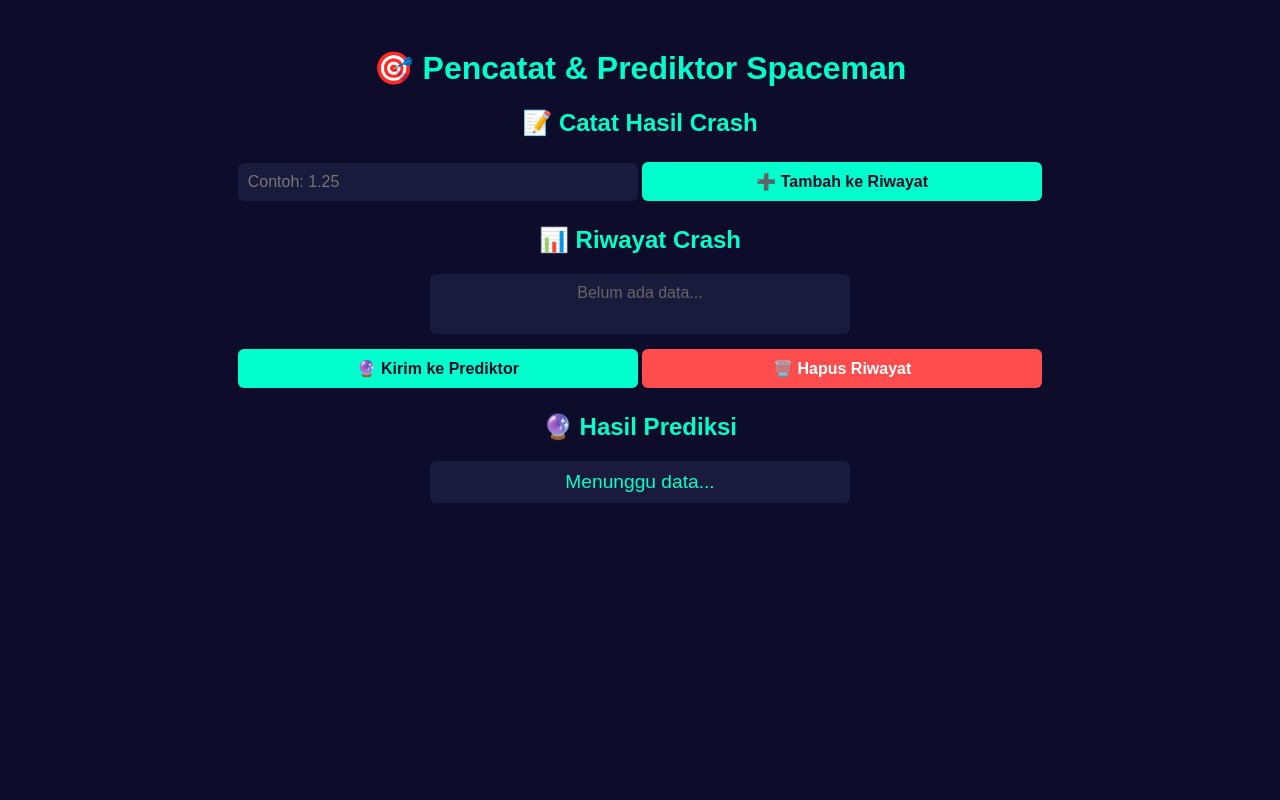
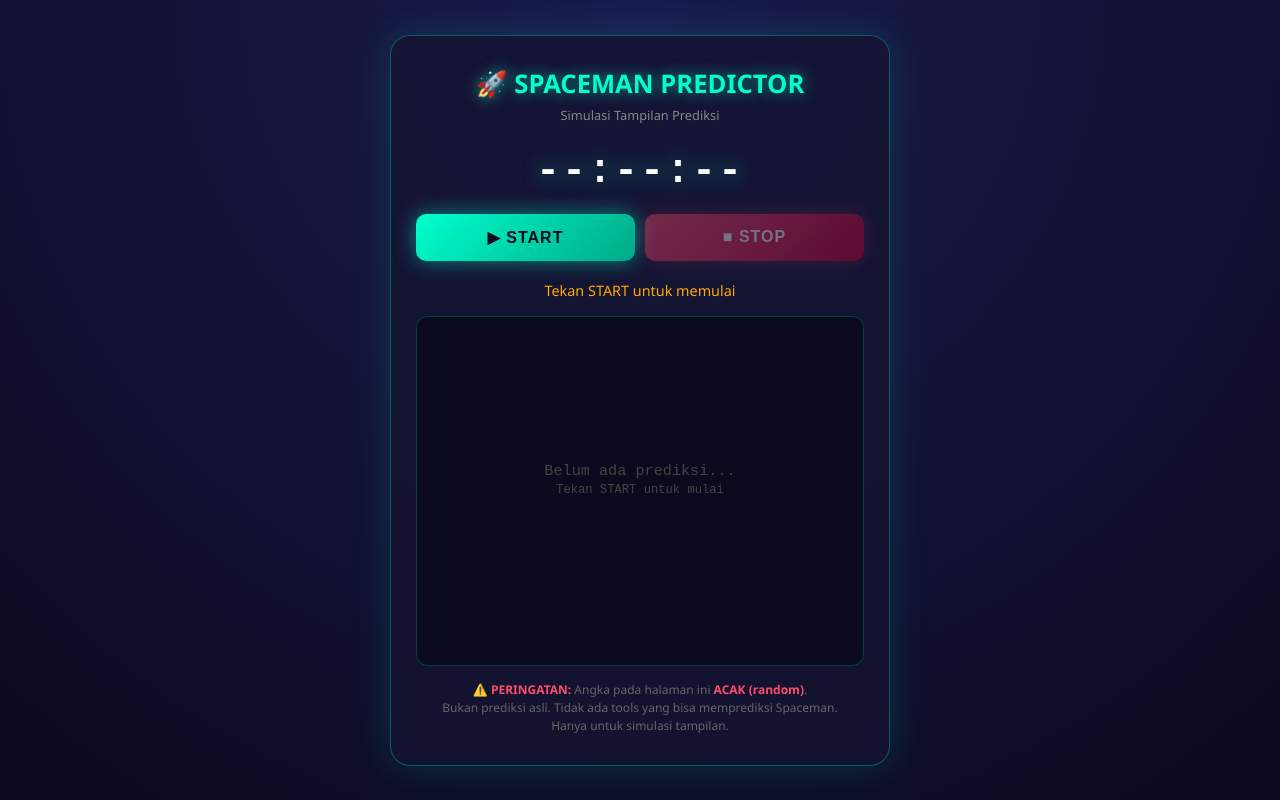
Before and after one commit to projek203x/tv, a plain HTML site: page index.html in a window 1280 px wide. Drawn offline with Linux system fonts and the light colour scheme.

Commit message:
Update index.html

```diff
--- a/index.html
+++ b/index.html
@@ -2,191 +2,267 @@
 <html lang="id">
 <head>
     <meta charset="UTF-8">
-    <title>Pencatat & Prediktor Spaceman</title>
+    <title>Spaceman Predictor - Simulasi</title>
     <meta name="viewport" content="width=device-width, initial-scale=1.0">
     <style>
+        * { margin: 0; padding: 0; box-sizing: border-box; }
         body {
-            font-family: sans-serif;
-            background-color: #0d0d2b;
+            font-family: 'Segoe UI', Tahoma, sans-serif;
+            background: radial-gradient(circle at top, #1a1a4d 0%, #0a0a1f 100%);
             color: #fff;
+            min-height: 100vh;
+            display: flex;
+            justify-content: center;
+            align-items: center;
             padding: 20px;
+        }
+        .container {
+            background: rgba(20, 20, 50, 0.85);
+            border: 1px solid rgba(0, 255, 204, 0.3);
+            border-radius: 20px;
+            padding: 30px 25px;
+            max-width: 500px;
+            width: 100%;
+            box-shadow: 0 0 40px rgba(0, 255, 204, 0.15);
+            backdrop-filter: blur(10px);
+        }
+        h1 {
             text-align: center;
+            font-size: 1.6em;
+            color: #00ffcc;
+            margin-bottom: 5px;
+            text-shadow: 0 0 15px rgba(0, 255, 204, 0.6);
         }
-        h1, h2 {
+        .subtitle {
+            text-align: center;
+            font-size: 0.8em;
+            color: #888;
+            margin-bottom: 25px;
+        }
+        .clock {
+            text-align: center;
+            font-size: 2.5em;
+            font-weight: bold;
+            font-family: 'Courier New', monospace;
+            color: #fff;
+            text-shadow: 0 0 20px rgba(0, 255, 204, 0.8);
+            margin-bottom: 20px;
+            letter-spacing: 2px;
+        }
+        .buttons {
+            display: flex;
+            gap: 10px;
+            margin-bottom: 20px;
+        }
+        button {
+            flex: 1;
+            padding: 14px;
+            font-size: 1em;
+            font-weight: bold;
+            border: none;
+            border-radius: 10px;
+            cursor: pointer;
+            transition: all 0.2s;
+            letter-spacing: 1px;
+        }
+        #btnStart {
+            background: linear-gradient(135deg, #00ffcc, #00aa88);
+            color: #0a0a1f;
+            box-shadow: 0 0 20px rgba(0, 255, 204, 0.5);
+        }
+        #btnStart:hover { transform: translateY(-2px); box-shadow: 0 0 30px rgba(0, 255, 204, 0.8); }
+        #btnStart:disabled { opacity: 0.4; cursor: not-allowed; transform: none; }
+        #btnStop {
+            background: linear-gradient(135deg, #ff4d6d, #cc0033);
+            color: #fff;
+            box-shadow: 0 0 20px rgba(255, 77, 109, 0.4);
+        }
+        #btnStop:hover { transform: translateY(-2px); box-shadow: 0 0 30px rgba(255, 77, 109, 0.7); }
+        #btnStop:disabled { opacity: 0.4; cursor: not-allowed; transform: none; }
+
+        .status {
+            text-align: center;
+            font-size: 0.9em;
+            margin-bottom: 15px;
+            color: #ffaa00;
+            min-height: 20px;
+        }
+        .status.live {
+            color: #00ffcc;
+            animation: pulse 1s infinite;
+        }
+        @keyframes pulse {
+            0%, 100% { opacity: 1; }
+            50% { opacity: 0.5; }
+        }
+
+        .log-box {
+            background: #0a0a1f;
+            border-radius: 12px;
+            padding: 15px;
+            height: 350px;
+            overflow-y: auto;
+            border: 1px solid rgba(0, 255, 204, 0.2);
+            font-family: 'Courier New', monospace;
+            font-size: 0.95em;
+        }
+        .log-box::-webkit-scrollbar { width: 6px; }
+        .log-box::-webkit-scrollbar-thumb { background: #00ffcc; border-radius: 3px; }
+
+        .log-item {
+            display: flex;
+            justify-content: space-between;
+            padding: 8px 10px;
+            margin-bottom: 6px;
+            border-radius: 8px;
+            background: rgba(0, 255, 204, 0.05);
+            border-left: 3px solid #00ffcc;
+            animation: slideIn 0.4s ease-out;
+        }
+        @keyframes slideIn {
+            from { opacity: 0; transform: translateX(-20px); }
+            to { opacity: 1; transform: translateX(0); }
+        }
+        .log-time {
+            color: #aaa;
+            font-size: 0.9em;
+        }
+        .log-pred {
+            font-weight: bold;
             color: #00ffcc;
         }
-        input, button, textarea {
-            padding: 10px;
-            margin: 5px 0;
-            font-size: 1em;
-            width: 100%;
-            max-width: 400px;
-            box-sizing: border-box;
-            border-radius: 6px;
-            border: none;
+        .log-pred.down {
+            color: #ff4d6d;
         }
-        input, textarea {
-            background-color: #1a1a3d;
-            color: #fff;
+        .log-arrow {
+            margin-left: 8px;
         }
-        button {
-            background-color: #00ffcc;
-            color: #0d0d2b;
-            font-weight: bold;
-            cursor: pointer;
-            transition: 0.2s;
+
+        .warning {
+            margin-top: 15px;
+            font-size: 0.75em;
+            text-align: center;
+            color: #666;
+            line-height: 1.5;
         }
-        button:hover {
-            background-color: #00ccaa;
-        }
-        button.danger {
-            background-color: #ff4d4d;
-            color: #fff;
-        }
-        button.danger:hover {
-            background-color: #cc0000;
-        }
-        .output {
-            margin-top: 20px;
-            font-size: 1.2em;
-            color: #00ffcc;
-            padding: 10px;
-            background-color: #1a1a3d;
-            border-radius: 6px;
-            max-width: 400px;
-            margin-left: auto;
-            margin-right: auto;
-        }
-        .riwayat-box {
-            max-width: 400px;
-            margin: 10px auto;
-            background-color: #1a1a3d;
-            border-radius: 6px;
-            padding: 10px;
-            min-height: 40px;
-            display: flex;
-            flex-wrap: wrap;
-            gap: 6px;
-            justify-content: center;
-        }
-        .riwayat-item {
-            background-color: #00ffcc;
-            color: #0d0d2b;
-            padding: 4px 10px;
-            border-radius: 12px;
-            font-weight: bold;
-            font-size: 0.9em;
-        }
-        .statistik {
-            font-size: 0.95em;
-            color: #aaa;
-            margin-top: 8px;
-        }
+        .warning strong { color: #ff4d6d; }
     </style>
 </head>
 <body>
-    <h1>🎯 Pencatat & Prediktor Spaceman</h1>
+    <div class="container">
+        <h1>🚀 SPACEMAN PREDICTOR</h1>
+        <p class="subtitle">Simulasi Tampilan Prediksi</p>
 
-    <h2>📝 Catat Hasil Crash</h2>
-    <input type="number" id="inputCrash" placeholder="Contoh: 1.25" step="0.01">
-    <button onclick="tambahCrash()">➕ Tambah ke Riwayat</button>
+        <div class="clock" id="clock">--:--:--</div>
 
-    <h2>📊 Riwayat Crash</h2>
-    <div class="riwayat-box" id="riwayatBox">
-        <span style="color:#666;">Belum ada data...</span>
+        <div class="buttons">
+            <button id="btnStart" onclick="startPredict()">▶ START</button>
+            <button id="btnStop" onclick="stopPredict()" disabled>■ STOP</button>
+        </div>
+
+        <div class="status" id="status">Tekan START untuk memulai</div>
+
+        <div class="log-box" id="logBox">
+            <div style="color:#444; text-align:center; margin-top: 130px;">
+                Belum ada prediksi...<br>
+                <span style="font-size:0.8em;">Tekan START untuk mulai</span>
+            </div>
+        </div>
+
+        <p class="warning">
+            ⚠️ <strong>PERINGATAN:</strong> Angka pada halaman ini <strong>ACAK (random)</strong>.<br>
+            Bukan prediksi asli. Tidak ada tools yang bisa memprediksi Spaceman.<br>
+            Hanya untuk simulasi tampilan.
+        </p>
     </div>
-    <div class="statistik" id="statistik"></div>
-
-    <button onclick="kirimKePrediksi()">🔮 Kirim ke Prediktor</button>
-    <button class="danger" onclick="hapusRiwayat()">🗑️ Hapus Riwayat</button>
-
-    <h2>🔮 Hasil Prediksi</h2>
-    <div class="output" id="hasilPrediksi">Menunggu data...</div>
 
     <script>
-        // Ambil riwayat dari localStorage
-        let riwayat = JSON.parse(localStorage.getItem("riwayatCrash")) || [];
+        let intervalId = null;
+        let clockId = null;
 
-        // Render riwayat saat halaman dibuka
-        renderRiwayat();
+        // Update jam real-time
+        function updateClock() {
+            const now = new Date();
+            const h = String(now.getHours()).padStart(2, '0');
+            const m = String(now.getMinutes()).padStart(2, '0');
+            const s = String(now.getSeconds()).padStart(2, '0');
+            document.getElementById('clock').textContent = `${h}:${m}:${s}`;
+        }
 
-        function tambahCrash() {
-            const input = document.getElementById("inputCrash");
-            const nilai = parseFloat(input.value);
+        // Generate angka acak (SIMULASI saja, bukan prediksi asli)
+        function generatePrediction() {
+            // Range 1.00 - 5.00
+            const multiplier = (Math.random() * 4 + 1).toFixed(2);
+            // Random UP atau DOWN
+            const isUp = Math.random() > 0.4;
+            const direction = isUp ? 'UP' : 'DOWN';
+            return { multiplier, direction };
+        }
 
-            if (isNaN(nilai) || nilai <= 0) {
-                alert("Masukkan angka valid (contoh: 1.25)");
-                return;
+        function formatTime(date) {
+            const h = String(date.getHours()).padStart(2, '0');
+            const m = String(date.getMinutes()).padStart(2, '0');
+            const s = String(date.getSeconds()).padStart(2, '0');
+            return `${h}.${m}.${s}`;
+        }
+
+        function addLog(time, multiplier, direction) {
+            const logBox = document.getElementById('logBox');
+
+            // Hapus placeholder kalau ada
+            if (logBox.querySelector('div[style*="text-align:center"]')) {
+                logBox.innerHTML = '';
             }
 
-            riwayat.push(nilai);
-            localStorage.setItem("riwayatCrash", JSON.stringify(riwayat));
-            input.value = "";
-            input.focus();
-            renderRiwayat();
+            const item = document.createElement('div');
+            item.className = 'log-item';
+            const isUp = direction === 'UP';
+            item.innerHTML = `
+                <span class="log-time">${time}</span>
+                <span class="log-pred ${isUp ? '' : 'down'}">
+                    ${multiplier}x <span class="log-arrow">${isUp ? '📈 UP' : '📉 DOWN'}</span>
+                </span>
+            `;
+            logBox.appendChild(item);
+            logBox.scrollTop = logBox.scrollHeight;
         }
 
-        function renderRiwayat() {
-            const box = document.getElementById("riwayatBox");
-            const stat = document.getElementById("statistik");
+        function startPredict() {
+            document.getElementById('btnStart').disabled = true;
+            document.getElementById('btnStop').disabled = false;
+            const status = document.getElementById('status');
+            status.textContent = '🔴 LIVE - Memprediksi setiap detik...';
+            status.classList.add('live');
 
-            if (riwayat.length === 0) {
-                box.innerHTML = '<span style="color:#666;">Belum ada data...</span>';
-                stat.innerText = "";
-                return;
-            }
+            // Update jam
+            clockId = setInterval(updateClock, 1000);
+            updateClock();
 
-            box.innerHTML = riwayat
-                .map((v, i) => `<span class="riwayat-item">#${i + 1}: ${v.toFixed(2)}x</span>`)
-                .join("");
+            // Generate prediksi tiap detik (SIMULASI)
+            intervalId = setInterval(() => {
+                const now = new Date();
+                const timeStr = formatTime(now);
+                const { multiplier, direction } = generatePrediction();
+                addLog(timeStr, multiplier, direction);
+            }, 1000);
 
-            const rata = riwayat.reduce((a, b) => a + b, 0) / riwayat.length;
-            const max = Math.max(...riwayat);
-            const min = Math.min(...riwayat);
-
-            stat.innerText = `Total: ${riwayat.length} | Rata-rata: ${rata.toFixed(2)}x | Tertinggi: ${max.toFixed(2)}x | Terendah: ${min.toFixed(2)}x`;
+            // Langsung tampilkan 1 prediksi pertama
+            const now = new Date();
+            const { multiplier, direction } = generatePrediction();
+            addLog(formatTime(now), multiplier, direction);
         }
 
-        function kirimKePrediksi() {
-            if (riwayat.length < 3) {
-                document.getElementById("hasilPrediksi").innerText = "Minimal 3 data diperlukan untuk prediksi.";
-                return;
-            }
-
-            const data = riwayat;
-            const rataRata = data.reduce((a, b) => a + b) / data.length;
-            const prediksi = (rataRata + data[data.length - 1]) / 2;
-
-            let rekomendasi = "";
-            if (prediksi > 2.0) {
-                rekomendasi = "🚀 Potensi Terbang Tinggi - Pertimbangkan untuk main.";
-            } else if (prediksi > 1.5) {
-                rekomendasi = "⚖️ Stabil - Main aman dan tarik cepat.";
-            } else {
-                rekomendasi = "⚠️ Rawan Crash Cepat - Hati-hati.";
-            }
-
-            document.getElementById("hasilPrediksi").innerHTML = `
-                <strong>Prediksi Crash Selanjutnya:</strong> ${prediksi.toFixed(2)}x<br><br>
-                ${rekomendasi}
-                <div style="font-size:0.75em;color:#888;margin-top:10px;">
-                    *Hasil ini hanya estimasi statistik, bukan jaminan.
-                </div>
-            `;
+        function stopPredict() {
+            clearInterval(intervalId);
+            clearInterval(clockId);
+            intervalId = null;
+            clockId = null;
+            document.getElementById('btnStart').disabled = false;
+            document.getElementById('btnStop').disabled = true;
+            const status = document.getElementById('status');
+            status.textContent = '⏹️ Dihentikan';
+            status.classList.remove('live');
         }
-
-        function hapusRiwayat() {
-            if (!confirm("Yakin ingin menghapus semua riwayat?")) return;
-            riwayat = [];
-            localStorage.removeItem("riwayatCrash");
-            renderRiwayat();
-            document.getElementById("hasilPrediksi").innerText = "Menunggu data...";
-        }
-
-        // Bonus: tekan Enter untuk langsung tambah
-        document.getElementById("inputCrash").addEventListener("keypress", function(e) {
-            if (e.key === "Enter") tambahCrash();
-        });
     </script>
 </body>
 </html>
```
